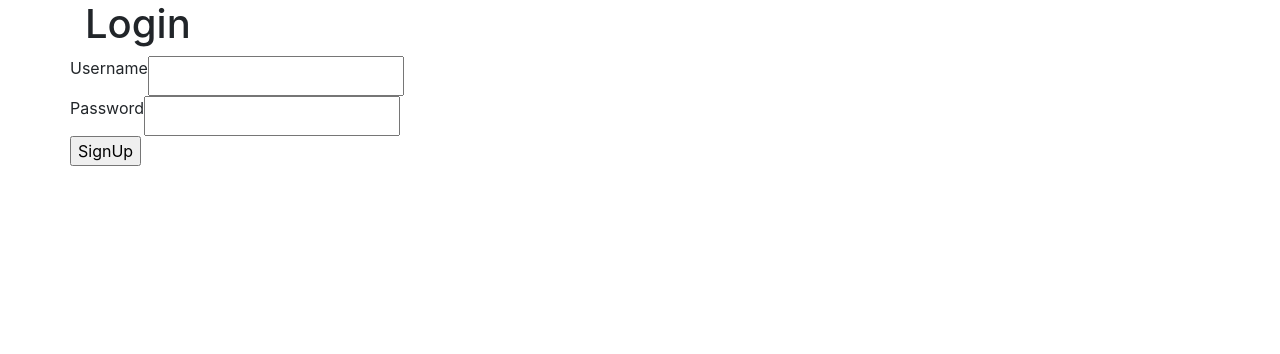
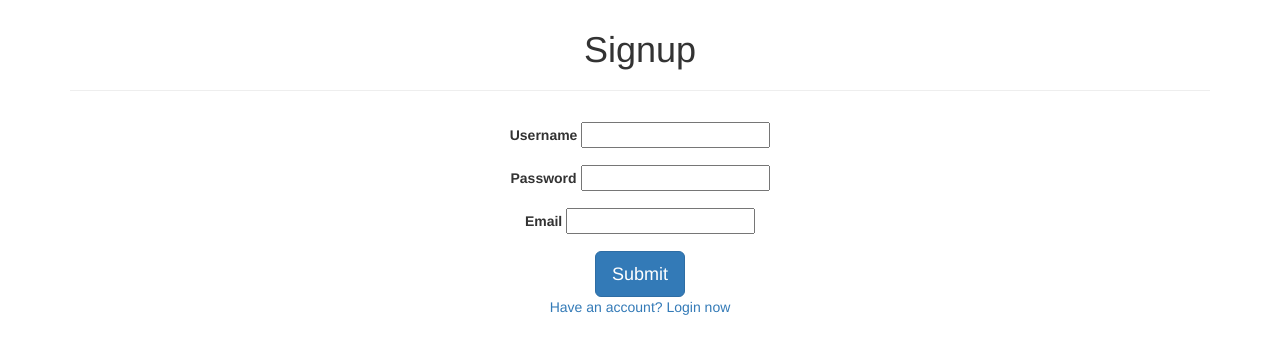
Before and after one commit to zzy1993/exercise, a website: page app/views/signup.html in a window 1280 px wide. Drawn offline with nearby package versions, Linux system fonts and the light colour scheme.

Commit message:
update signup and login template

```diff
--- a/app/views/signup.html
+++ b/app/views/signup.html
@@ -1,25 +1,41 @@
 <!DOCTYPE html>
-<html lang="en">
+<html lang="en" ng-app="myApp">
 <head>
     <meta charset="UTF-8">
-    <link rel="stylesheet" href="lib/css/bootstrap.css">
+    <link rel="stylesheet" href="/lib/css/bootstrap.css">
 </head>
 <body>
-<div class="container" ng-controller="userController">
-    <h1>Login</h1>
+<div class="container" ng-controller="userController" ng-init="username='';password='';email='';">
     <div class="row">
-        <p>Username</p>
-        <input type="text" ng-model="username">
-    </div>
-    <div class="row">
-        <p>Password</p>
-        <input type="password" ng-model="password">
-    </div>
-    <div class="row">
-        <input type="button" value="SignUp" ng-click="">
+        <div class="panel-heading">
+            <div class="panel-title text-center">
+                <h1 class="title">Signup</h1>
+                <hr>
+            </div>
+        </div>
+            <form class="form-horizontal text-center">
+                <div class="form-group">
+                    <label>Username</label>
+                    <input type="text" ng-model="username">
+                </div>
+                <div class="form-group">
+                    <label>Password</label>
+                    <input type="password" ng-model="password">
+                </div>
+                <div class="form-group">
+                    <label>Email</label>
+                    <input type="text" ng-model="email">
+                </div>
+                <button class="btn btn-primary btn-lg" ng-click="signup(username, password, email);">Submit</button>
+                <div>
+                    <a href="/login">Have an account? Login now</a>
+                </div>
+            </form>
+        </div>
     </div>
 </div>
-<script src="lib/js/angular.js"></script>
-<script src="static/js/userApp.js"></script>
+<script src="/lib/js/angular.js"></script>
+<script src="/static/js/myAPP.js"></script>
+<script src="/static/js/userController.js"></script>
 </body>
 </html>
```
Also changed, not shown: app/views/login.html (+26 -15 lines).
